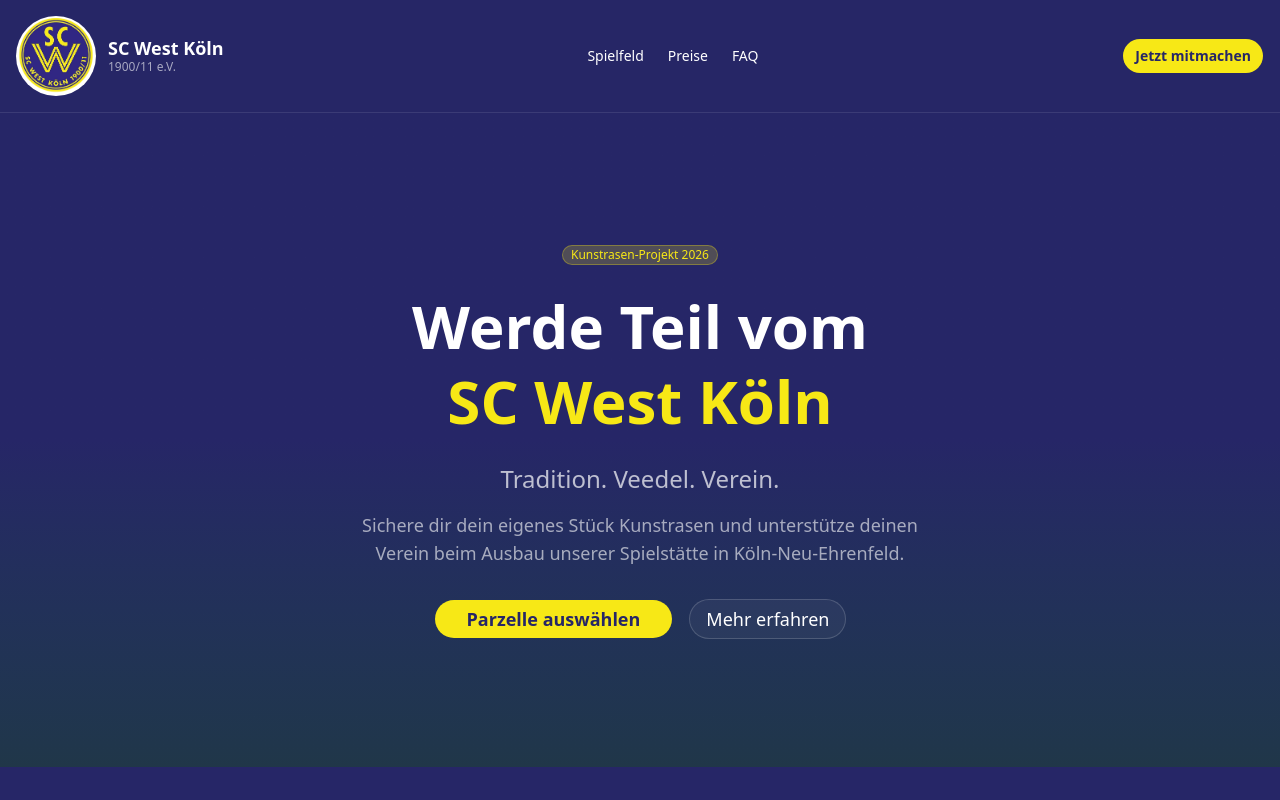
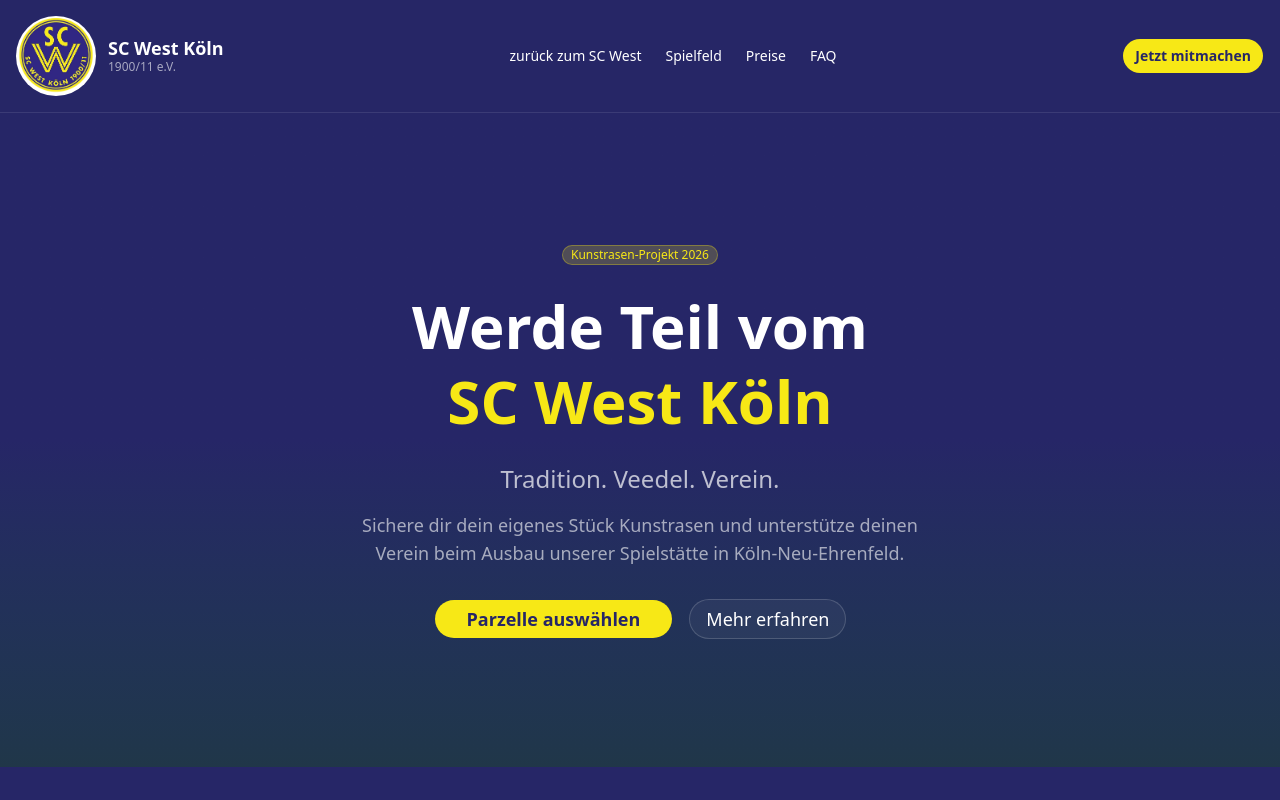
Before and after one commit to henrik931/west-kunstrasen, a Next.js app: page / in a window 1280 px wide. Shown: the top 800 px of the page. Built offline with nearby package versions, Linux system fonts and the light colour scheme; no server answers; the database is empty.

Commit message:
zurück zum West Link

```diff
--- a/app/page.tsx
+++ b/app/page.tsx
@@ -44,6 +44,13 @@
           </div>
         </Link>
         <nav className="hidden md:flex items-center gap-6">
+          <a
+            href="https://www.sc-west-koeln.de/"
+            target="_blank"
+            className="text-sm hover:text-sc-yellow transition-colors"
+          >
+            zurück zum SC West
+          </a>
           <a
             href="#feld"
             className="text-sm hover:text-sc-yellow transition-colors"
```
